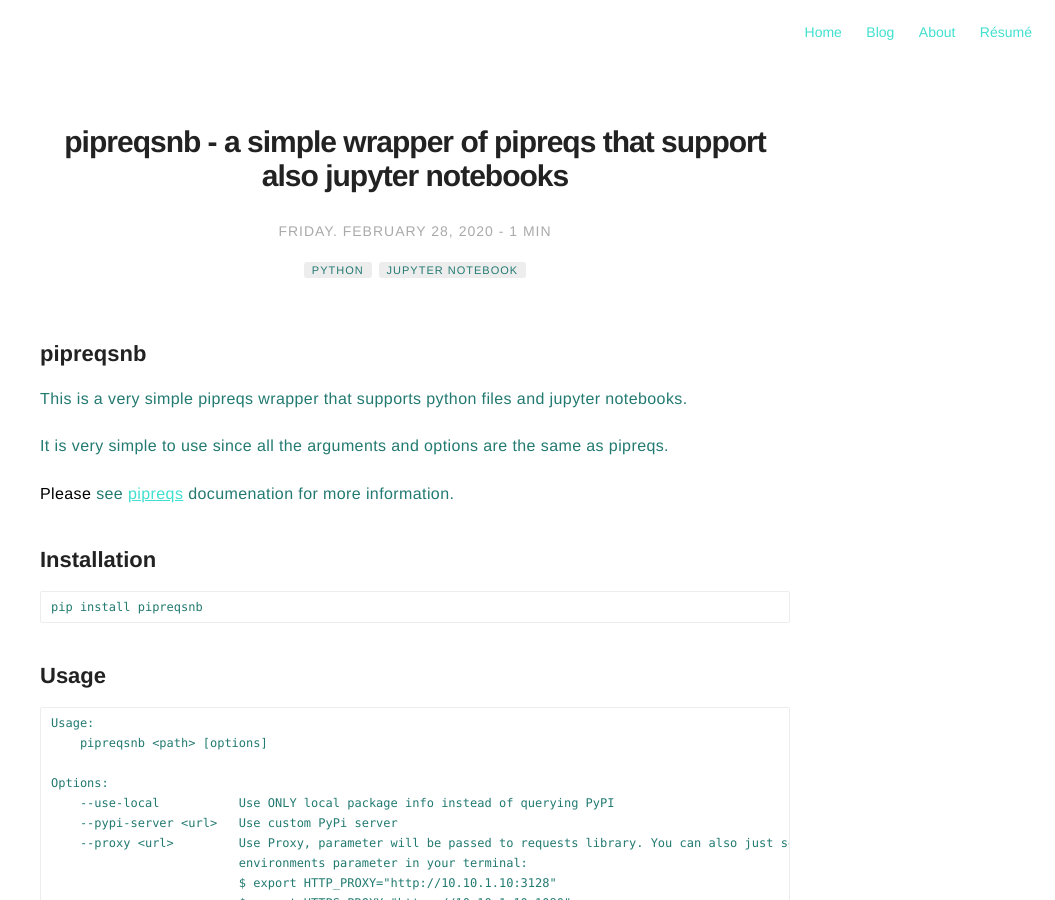
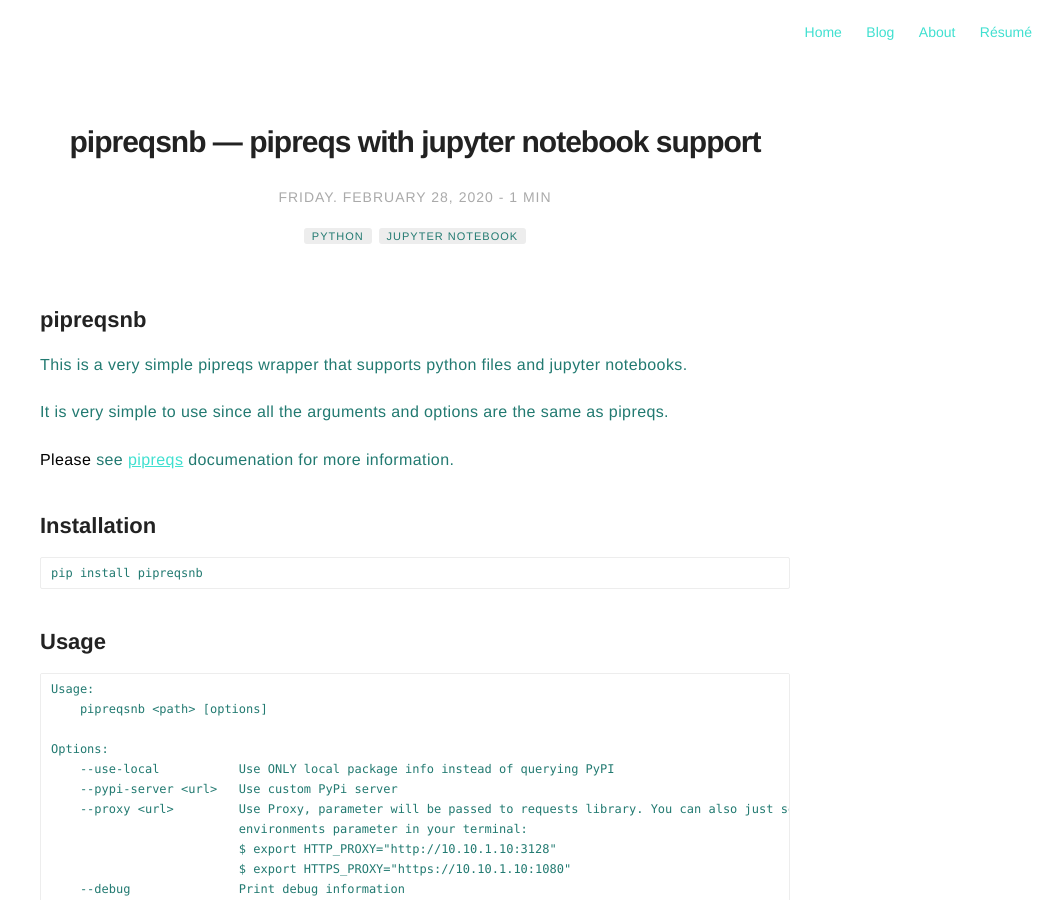
Before and after one commit to ivanlen/ivanlen.github.io, a Jekyll site: the page built from _posts/2020-02-27-pipreqs-notebooks.markdown, in a window 1280 px wide and 900 px high. Shown: the whole window, without its empty margins (225-1280 px from the left). Built offline with Jekyll 4.4.1, drawn with Linux system fonts in a browser that asks for light colours; comment, search, counter and statistics services are not loaded.

Commit message:
Change title pipresnb keep url

```diff
--- a/_posts/2020-02-27-pipreqs-notebooks.markdown
+++ b/_posts/2020-02-27-pipreqs-notebooks.markdown
@@ -1,16 +1,17 @@
 ---
-title: "pipreqsnb - a simple wrapper of pipreqs that support also jupyter notebooks"
+title: "pipreqsnb — pipreqs with jupyter notebook support"
 layout: post
 date: 2020-02-28 21:06
 image: /assets/images/markdown.jpg
 headerImage: false
+link: pipreqs-notebooks
 # thumbnail: /assets/posts/thumb-low.jpg
 tag:
 - python
 - jupyter notebook
 category: blog
 author: ivanlen
-description: pipreqsnb - a simple wrapper of pipreqs that supports jupyter notebooks
+description: pipreqsnb — pipreqs with jupyter notebook support
 ---
 
 
```
